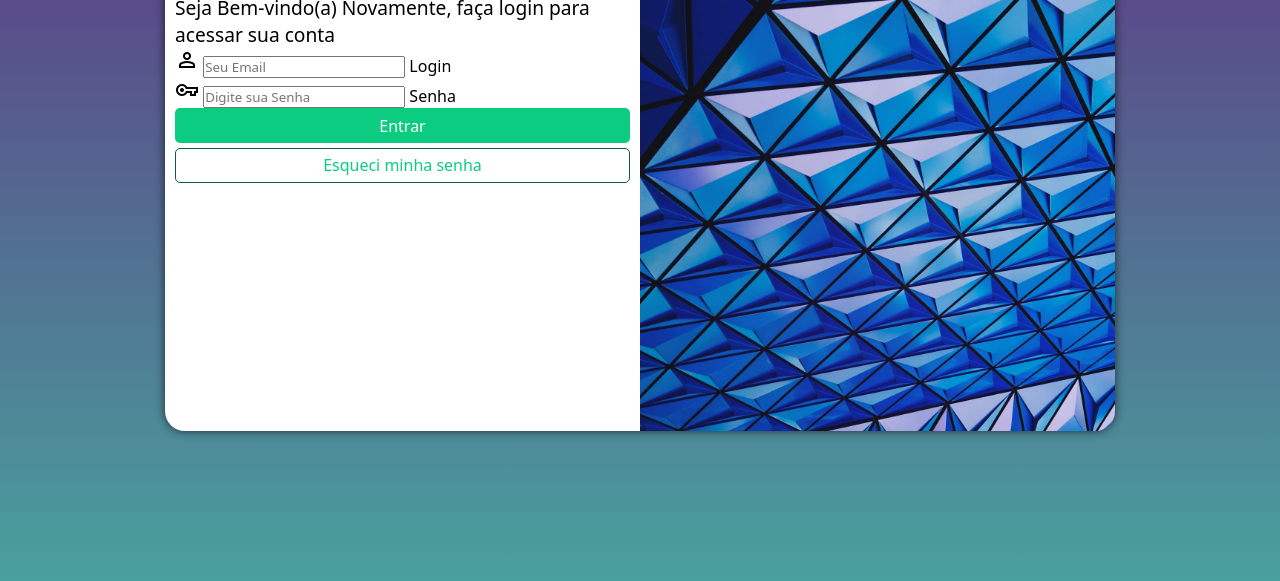
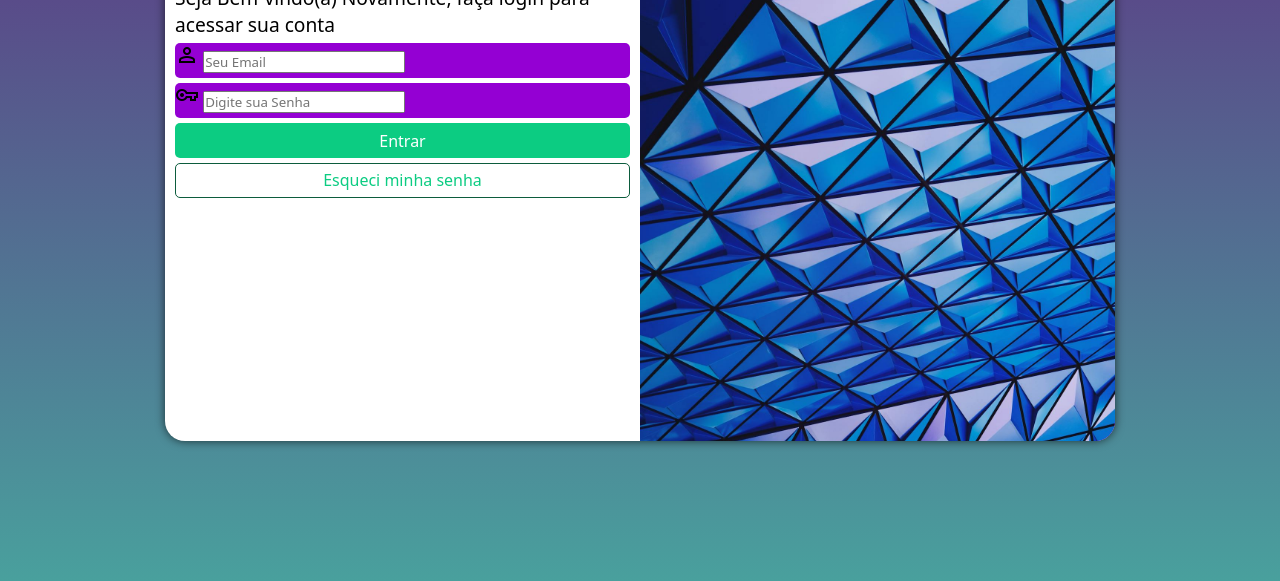
Before and after one commit to AlexFeitoza/projeto-login, a plain HTML site: page index.html in a window 1280 px wide. Shown: the part 219-800 px from the top of the page. Drawn offline with nearby package versions, Linux system fonts and the light colour scheme.

Commit message:
update form

```diff
--- a/estilos/style.css
+++ b/estilos/style.css
@@ -30,7 +30,7 @@ section#login {
     transform: translate(-50%, -50%) ;
     background-color: white;
     width: 250px;
-    height: 500px;
+    height: 520px;
     border-radius: 20px;
     overflow: hidden;
     box-shadow: 0px 0px 10px rgba(0, 0, 0, 0.658);
@@ -60,6 +60,20 @@ div#formulario > h1 {
 
 div#formulario > p {
     font-size: 0.8em;
+}
+
+form > div.campo {
+    background-color: #9400D3;
+    display: block;
+    width: 100%;
+    height: 35px;
+    border-radius: 5px;
+    margin: 5px 0px;
+
+}
+
+div.campo > label {
+    display: none;
 }
 
 form > input[type=submit] {
```
